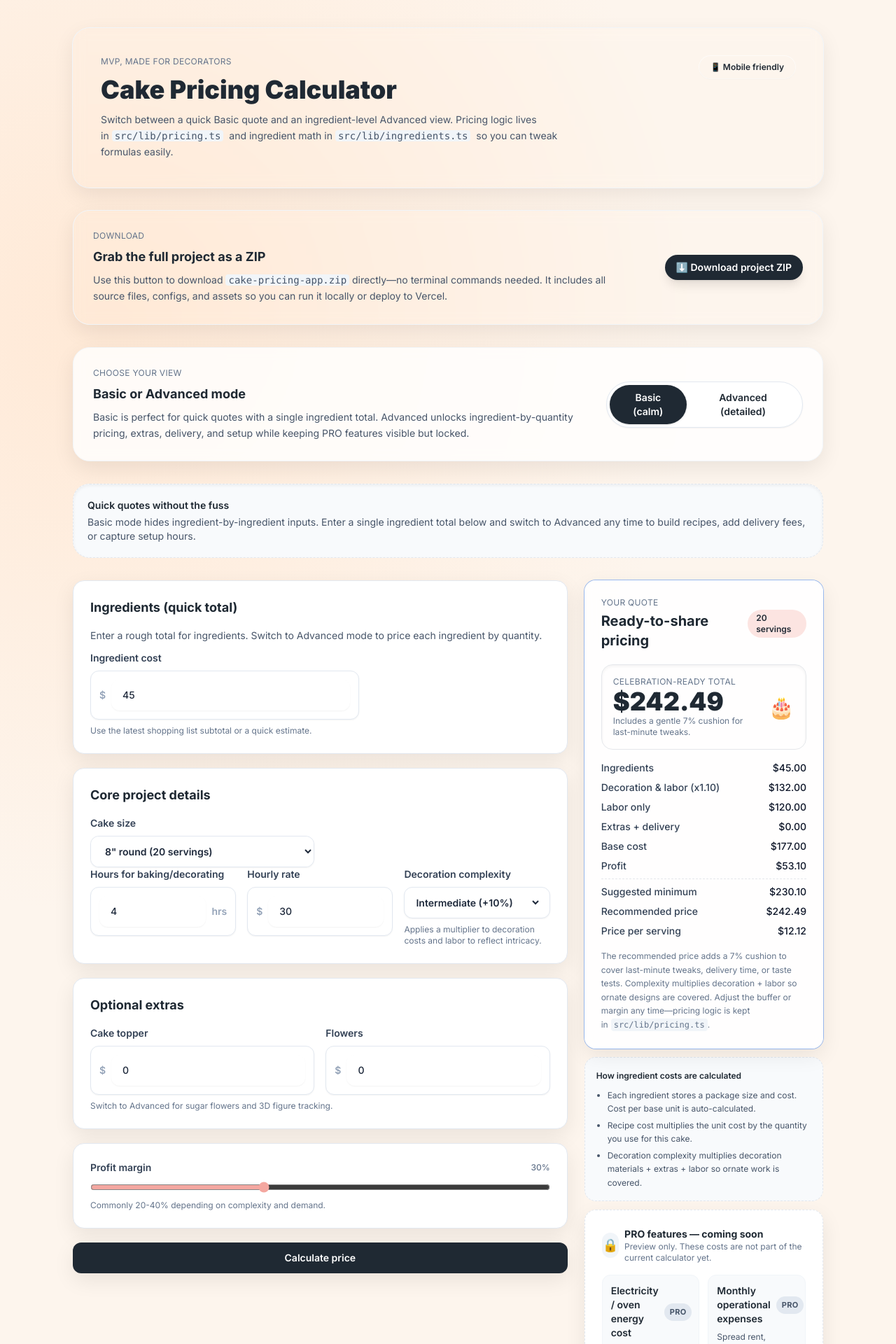
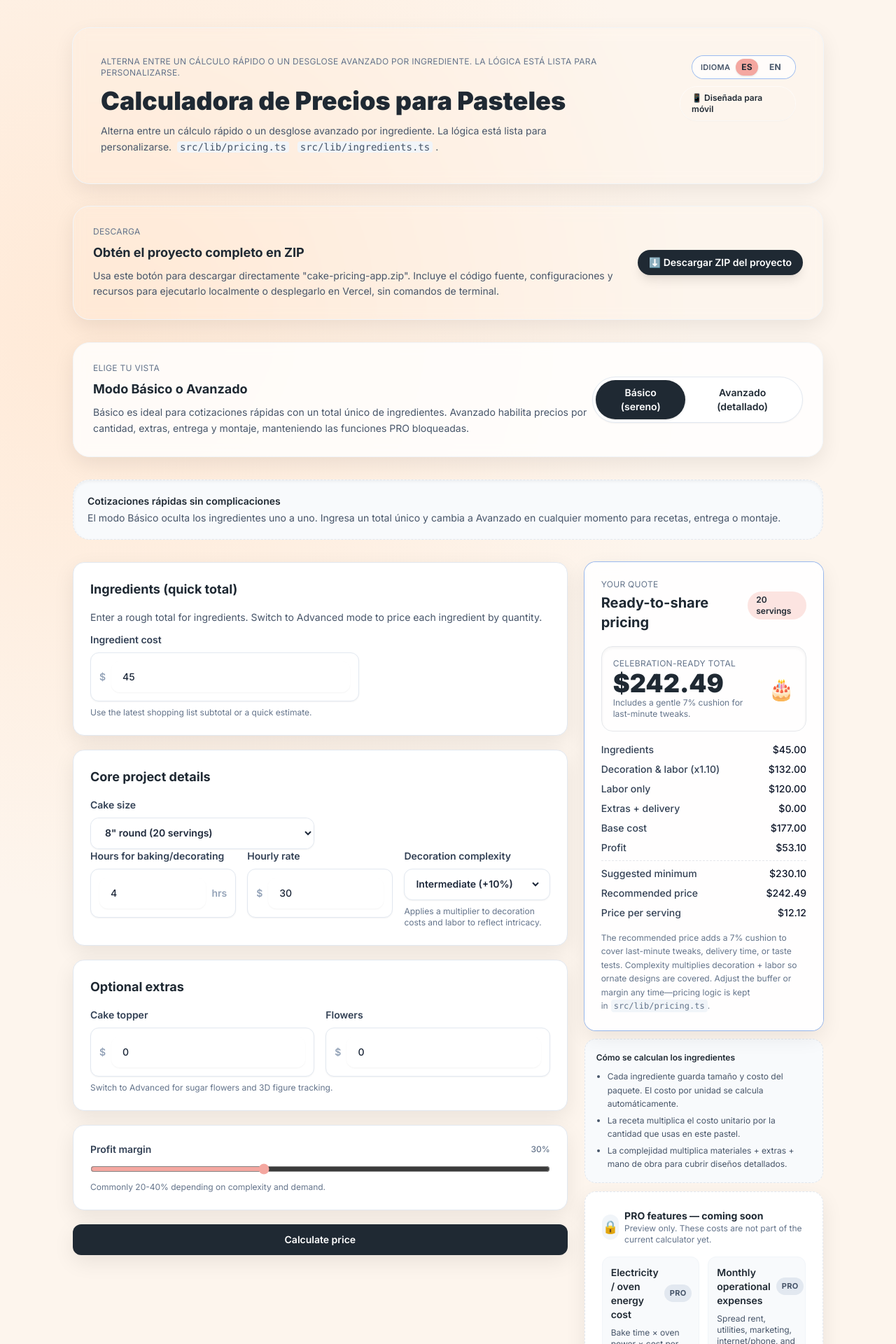
Before and after one commit to vcrs86/cake-pricing-app, a Next.js app: page / in a window 1280 px wide. Shown: the top 1920 px of the page at 70% size. Built offline with nearby package versions, Linux system fonts and the light colour scheme.

Commit message:
Update page.tsx

```diff
--- a/src/app/page.tsx
+++ b/src/app/page.tsx
@@ -8,6 +8,7 @@ import { ProFeatures } from "@/components/ProFeatures";
 import { CAKE_SIZES, calculatePricing } from "@/lib/pricing";
 import { useMemo, useState } from "react";
 import { buildIngredient, calculateRecipeCost, type Ingredient, type RecipeLine } from "@/lib/ingredients";
+import { useLanguage } from "@/lib/i18n";
 
 const DEFAULT_STATE: CalculatorFormState = {
   cakeSize: CAKE_SIZES[1].id,
@@ -27,13 +28,14 @@ const DEFAULT_STATE: CalculatorFormState = {
 };
 
 const DEFAULT_INGREDIENTS: Ingredient[] = [
-  buildIngredient({ id: "flour", name: "All-purpose flour", unit: "g", packageSize: 1000, packageCost: 3.8 }),
-  buildIngredient({ id: "sugar", name: "Caster sugar", unit: "g", packageSize: 1000, packageCost: 2.6 }),
-  buildIngredient({ id: "butter", name: "Unsalted butter", unit: "g", packageSize: 454, packageCost: 4.5 }),
-  buildIngredient({ id: "eggs", name: "Eggs", unit: "unit", packageSize: 12, packageCost: 4.2 }),
+  buildIngredient({ id: "flour", name: "Harina todo uso", unit: "g", packageSize: 1000, packageCost: 3.8 }),
+  buildIngredient({ id: "sugar", name: "Azúcar", unit: "g", packageSize: 1000, packageCost: 2.6 }),
+  buildIngredient({ id: "butter", name: "Mantequilla", unit: "g", packageSize: 454, packageCost: 4.5 }),
+  buildIngredient({ id: "eggs", name: "Huevos", unit: "unit", packageSize: 12, packageCost: 4.2 }),
 ];
 
 export default function HomePage() {
+  const { copy, language, setLanguage } = useLanguage();
   const [mode, setMode] = useState<"basic" | "advanced">("basic");
   const [values, setValues] = useState<CalculatorFormState>(DEFAULT_STATE);
   const [hasCalculated, setHasCalculated] = useState<boolean>(false);
@@ -184,26 +186,45 @@ export default function HomePage() {
       <section className="rounded-3xl bg-gradient-to-br from-brand-cream via-white to-brand-peach/30 p-7 shadow-card ring-1 ring-slate-100 backdrop-blur sm:p-10">
         <div className="flex flex-col gap-5 sm:flex-row sm:items-start sm:justify-between">
           <div className="space-y-3">
-            <p className="text-xs uppercase tracking-wide text-slate-500">MVP, made for decorators</p>
-            <h1 className="text-3xl font-black text-brand-slate sm:text-4xl">Cake Pricing Calculator</h1>
+            <p className="text-xs uppercase tracking-wide text-slate-500">{copy.general.tagline}</p>
+            <h1 className="text-3xl font-black text-brand-slate sm:text-4xl">{copy.general.appTitle}</h1>
             <p className="max-w-2xl text-sm leading-relaxed text-slate-600">
-              Switch between a quick Basic quote and an ingredient-level Advanced view. Pricing logic lives in
-              <code className="mx-1 rounded bg-slate-100 px-1">src/lib/pricing.ts</code> and ingredient math in
-              <code className="mx-1 rounded bg-slate-100 px-1">src/lib/ingredients.ts</code> so you can tweak formulas easily.
+              {copy.general.tagline}{" "}
+              <code className="mx-1 rounded bg-slate-100 px-1">src/lib/pricing.ts</code>{" "}
+              <code className="mx-1 rounded bg-slate-100 px-1">src/lib/ingredients.ts</code>.
             </p>
           </div>
-          <div className="flex items-center gap-3 self-start rounded-full bg-brand-peach/50 px-4 py-2 text-xs font-semibold text-brand-slate shadow-sm ring-1 ring-white/60">
-            📱 Mobile friendly
+          <div className="flex flex-col items-end gap-3 self-start">
+            <div className="inline-flex items-center gap-2 rounded-full bg-white/70 px-3 py-1 text-[11px] font-semibold uppercase tracking-wide text-slate-600 ring-1 ring-brand-peach/60">
+              <span>{copy.languageToggle.label}</span>
+              <button
+                type="button"
+                onClick={() => setLanguage("es")}
+                className={`rounded-full px-2 py-1 text-xs font-bold ${language === "es" ? "bg-brand-rose text-brand-slate shadow" : "hover:bg-slate-100"}`}
+              >
+                ES
+              </button>
+              <button
+                type="button"
+                onClick={() => setLanguage("en")}
+                className={`rounded-full px-2 py-1 text-xs font-bold ${language === "en" ? "bg-brand-rose text-brand-slate shadow" : "hover:bg-slate-100"}`}
+              >
+                EN
+              </button>
+            </div>
+            <div className="flex items-center gap-3 self-start rounded-full bg-brand-peach/50 px-4 py-2 text-xs font-semibold text-brand-slate shadow-sm ring-1 ring-white/60">
+              📱 {copy.general.mobileFriendly}
+            </div>
           </div>
         </div>
       </section>
 
       <section className="rounded-3xl border border-slate-100 bg-gradient-to-r from-brand-cream via-white to-brand-peach/30 p-6 shadow-card backdrop-blur sm:flex sm:items-center sm:justify-between sm:p-7">
         <div className="space-y-2">
-          <p className="text-xs uppercase tracking-wide text-slate-500">Download</p>
-          <h2 className="text-lg font-bold text-brand-slate">Grab the full project as a ZIP</h2>
+          <p className="text-xs uppercase tracking-wide text-slate-500">{copy.download.label}</p>
+          <h2 className="text-lg font-bold text-brand-slate">{copy.download.title}</h2>
           <p className="max-w-3xl text-sm leading-relaxed text-slate-600">
-            Use this button to download <code className="rounded bg-slate-100 px-1">cake-pricing-app.zip</code> directly—no terminal commands needed. It includes all source files, configs, and assets so you can run it locally or deploy to Vercel.
+            {copy.download.description}
           </p>
         </div>
         <a
@@ -211,17 +232,16 @@ export default function HomePage() {
           href="/cake-pricing-app.zip"
           download
         >
-          ⬇️ Download project ZIP
+          {copy.download.button}
         </a>
       </section>
 
       <section className="rounded-3xl border border-slate-100 bg-white/80 p-6 shadow-card backdrop-blur sm:flex sm:items-center sm:justify-between sm:p-7">
         <div className="space-y-2">
-          <p className="text-xs uppercase tracking-wide text-slate-500">Choose your view</p>
-          <h2 className="text-lg font-bold text-brand-slate">Basic or Advanced mode</h2>
+          <p className="text-xs uppercase tracking-wide text-slate-500">{copy.modes.label}</p>
+          <h2 className="text-lg font-bold text-brand-slate">{copy.modes.title}</h2>
           <p className="max-w-3xl text-sm leading-relaxed text-slate-600">
-            Basic is perfect for quick quotes with a single ingredient total. Advanced unlocks ingredient-by-quantity pricing,
-            extras, delivery, and setup while keeping PRO features visible but locked.
+            {copy.modes.description}
           </p>
         </div>
         <div className="mt-4 inline-flex rounded-full border border-slate-200 bg-white p-1 text-sm font-semibold text-brand-slate shadow-sm sm:mt-0">
@@ -232,7 +252,7 @@ export default function HomePage() {
             }`}
             onClick={() => handleModeChange("basic")}
           >
-            Basic (calm)
+            {copy.modes.basic}
           </button>
           <button
             type="button"
@@ -241,7 +261,7 @@ export default function HomePage() {
             }`}
             onClick={() => handleModeChange("advanced")}
           >
-            Advanced (detailed)
+            {copy.modes.advanced}
           </button>
         </div>
       </section>
@@ -266,11 +286,8 @@ export default function HomePage() {
         </section>
       ) : (
         <section className="rounded-3xl border border-dashed border-slate-200 bg-slate-50 p-5 text-sm text-slate-600 shadow-inner">
-          <p className="font-semibold text-brand-slate">Quick quotes without the fuss</p>
-          <p className="mt-1">
-            Basic mode hides ingredient-by-ingredient inputs. Enter a single ingredient total below and switch to Advanced any
-            time to build recipes, add delivery fees, or capture setup hours.
-          </p>
+          <p className="font-semibold text-brand-slate">{copy.basicIntro.title}</p>
+          <p className="mt-1">{copy.basicIntro.body}</p>
         </section>
       )}
 
@@ -286,17 +303,17 @@ export default function HomePage() {
         <div className="lg:col-span-1 space-y-3">
           <ResultCard pricing={pricing} servings={selectedSize.servings} />
           <div className="rounded-2xl border border-dashed border-slate-200 bg-slate-50 p-4 text-xs leading-relaxed text-slate-600">
-            <p className="font-semibold text-brand-slate">How ingredient costs are calculated</p>
+            <p className="font-semibold text-brand-slate">{copy.recipeInfo.title}</p>
             <ul className="mt-2 space-y-1 list-disc pl-4">
-              <li>Each ingredient stores a package size and cost. Cost per base unit is auto-calculated.</li>
-              <li>Recipe cost multiplies the unit cost by the quantity you use for this cake.</li>
-              <li>Decoration complexity multiplies decoration materials + extras + labor so ornate work is covered.</li>
+              {copy.recipeInfo.items.map((item) => (
+                <li key={item}>{item}</li>
+              ))}
             </ul>
           </div>
           <ProFeatures />
           {!hasCalculated ? (
             <p className="text-xs text-slate-500">
-              Update any field and press <strong>Calculate price</strong> to lock in the numbers.
+              {copy.recipeInfo.cta}
             </p>
           ) : null}
         </div>
```
